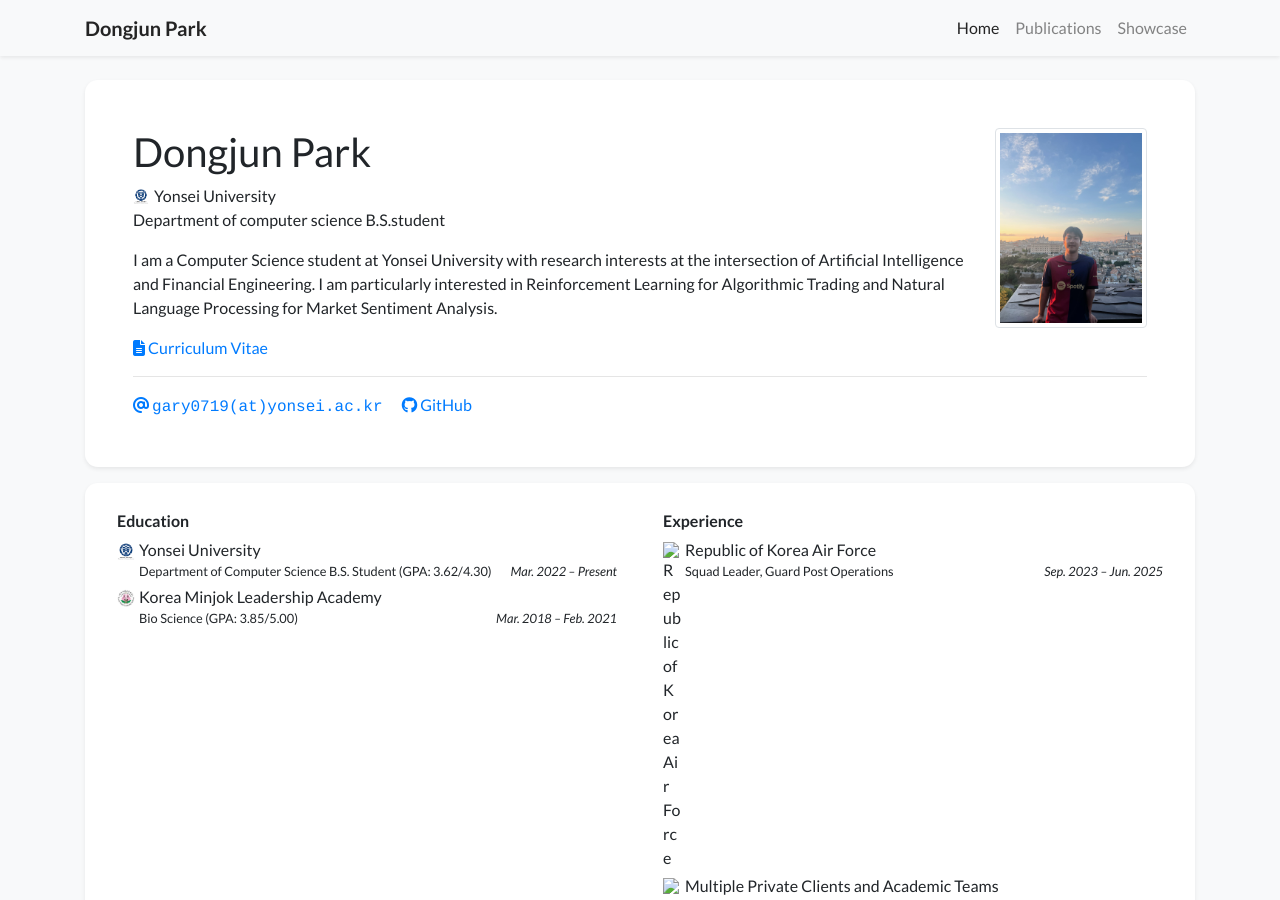
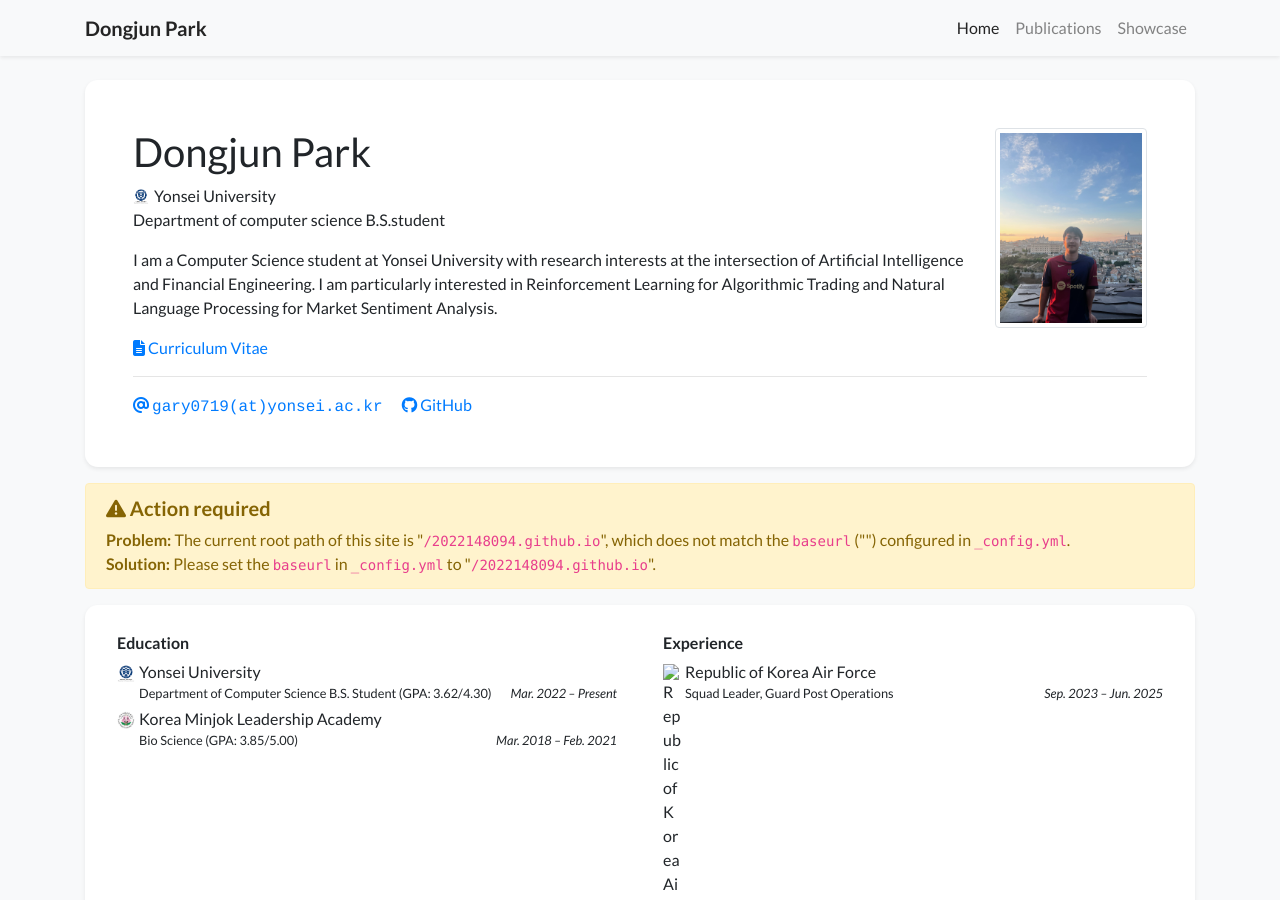
Before and after one commit to 2022148094/2022148094.github.io, a Jekyll site: the page built from index.html, in a window 1280 px wide and 900 px high. Built offline with Jekyll 4.4.1, drawn with Linux system fonts in a browser that asks for light colours; nearby versions of some CDN libraries; a style sheet for code colours, icons or effects is not loaded; some of the changed lines change nothing that is shown.

Commit message:
Update _config.yml

```diff
--- a/_config.yml
+++ b/_config.yml
@@ -13,7 +13,7 @@
 # you will see them accessed via {{ site.title }}, {{ site.email }}, and so on.
 # You can create any custom variable you would like, and they will be accessible
 # in the templates via {{ site.myvariable }}.
-baseurl: "/show" # the subpath of your site, e.g. /blog
+baseurl: "" # the subpath of your site, e.g. /blog
 
 url: "https://2022148094.github.io"  # 네 GitHub Pages URL
 
```
